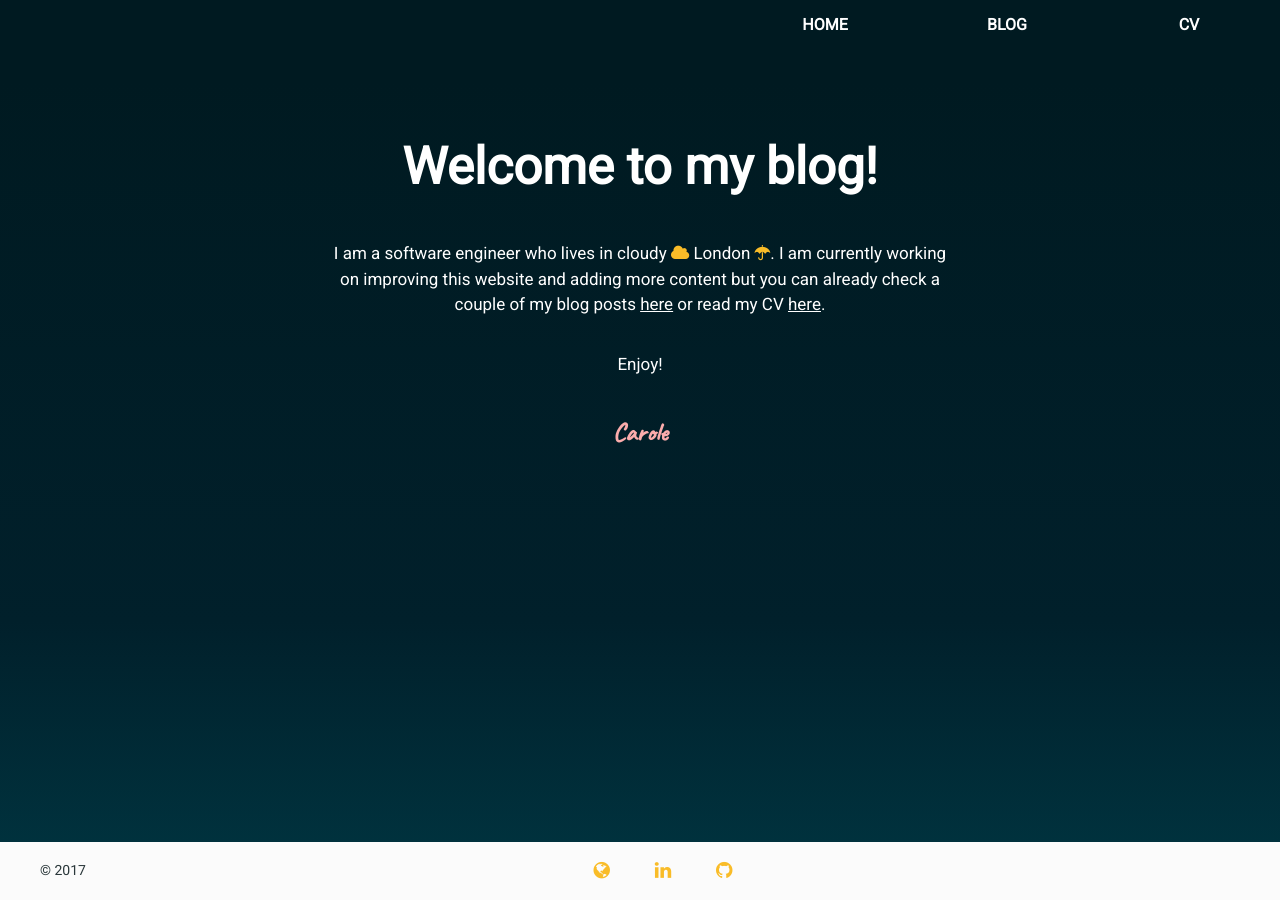
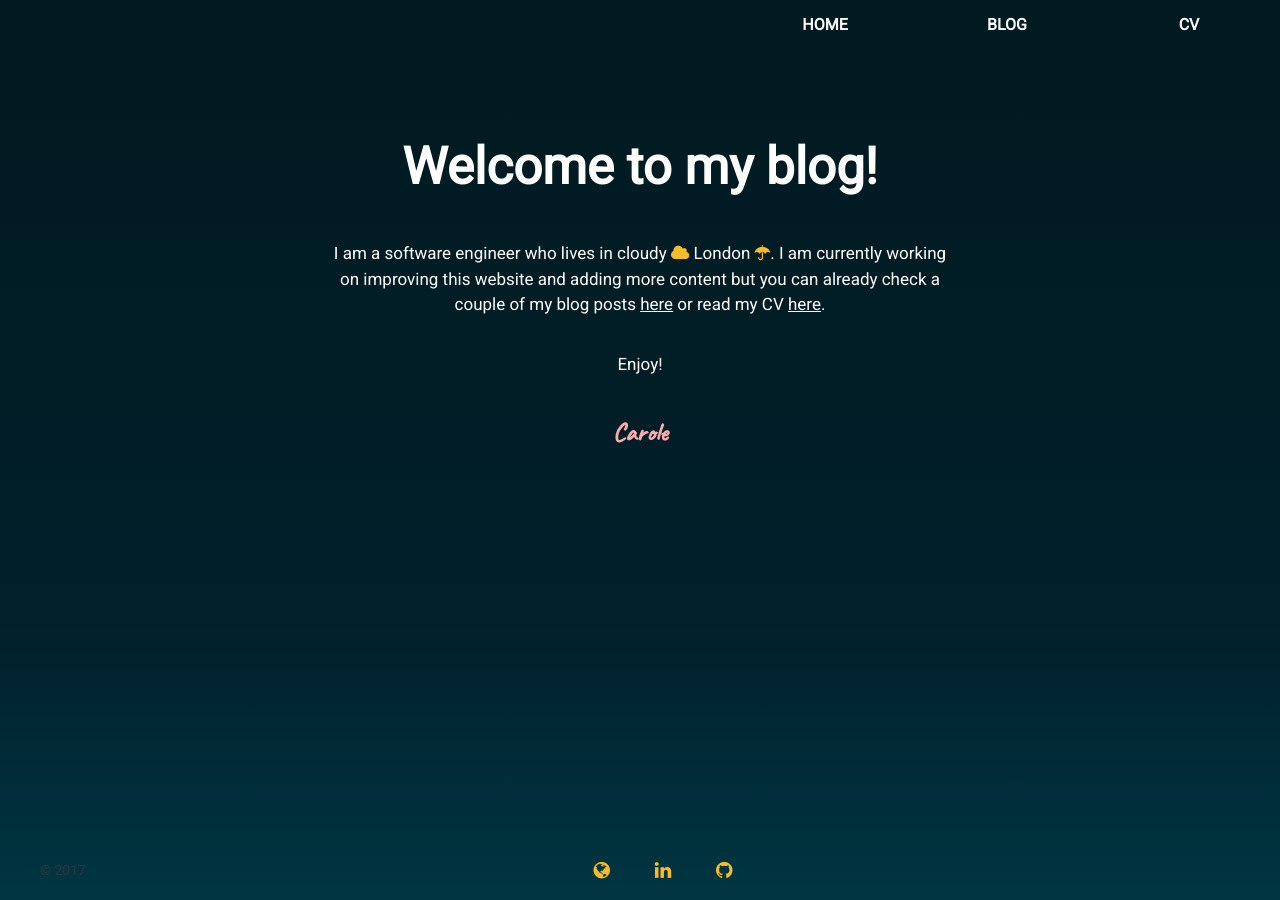
Before and after one commit to caroleolivier/caroleolivier.github.io, a Jekyll site: the page built from index.html, in a window 1280 px wide. Built offline with Jekyll 4.4.1, drawn with Linux system fonts in a browser that asks for light colours.

Commit message:
remove footr background color

```diff
--- a/assets/sass/website-footer.scss
+++ b/assets/sass/website-footer.scss
@@ -2,7 +2,6 @@ $footer-height: 3em;
 
 .website-footer {
     font-size: 1.2em;
-    background: $font_color_6;
     height: $footer-height;
 
     .container {
```
